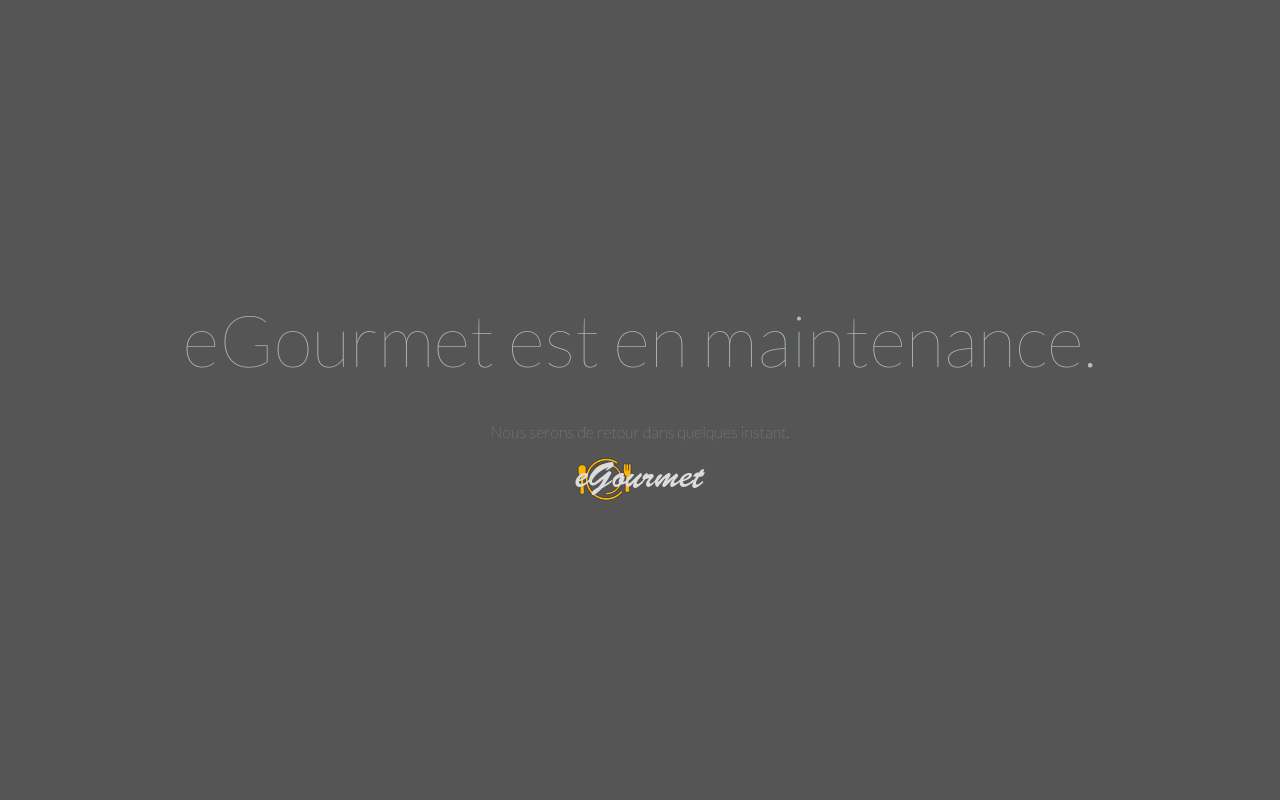
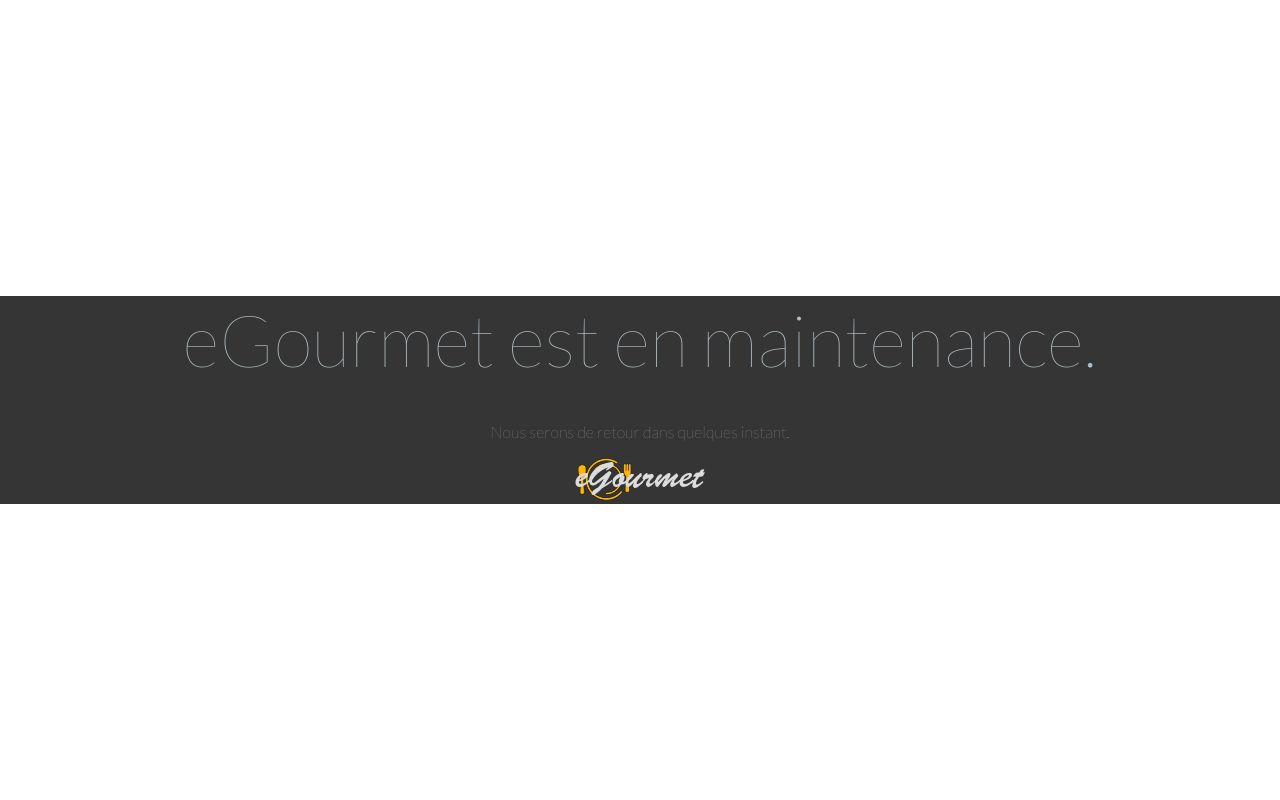
Before and after one commit to rmedard/egourmet, a Laravel app: template resources/views/errors/503.blade.php in a window 1280 px wide. Run offline with Laravel 8, Linux system fonts and the light colour scheme; the template is opened without the code that fills it, so the values that code supplies are empty; settings files or empty folders that the repository lacks are supplied; parts of the project's set-up code (start-up, migrations or seed data) failed here and were passed over.

Commit message:
Maintenance page

```diff
--- a/resources/views/errors/503.blade.php
+++ b/resources/views/errors/503.blade.php
@@ -29,6 +29,8 @@
             .content {
                 text-align: center;
                 display: inline-block;
+                width: 100%;
+                background: #353535;
             }
 
             .title {
@@ -38,12 +40,12 @@
         </style>
     </head>
     <body>
-        <div class="container" style="background: #555">
+        <div class="container">
             <div class="content">
                 <div class="title">eGourmet est en maintenance.</div>
                 <p>Nous serons de retour dans quelques instant.</p>
+                <img src="/images/core/egourmet_logo.png">
             </div>
-            <div><img src="/images/core/egourmet_logo.png"></div>
         </div>
     </body>
 </html>
```
Also changed, not shown: 1 other file.
